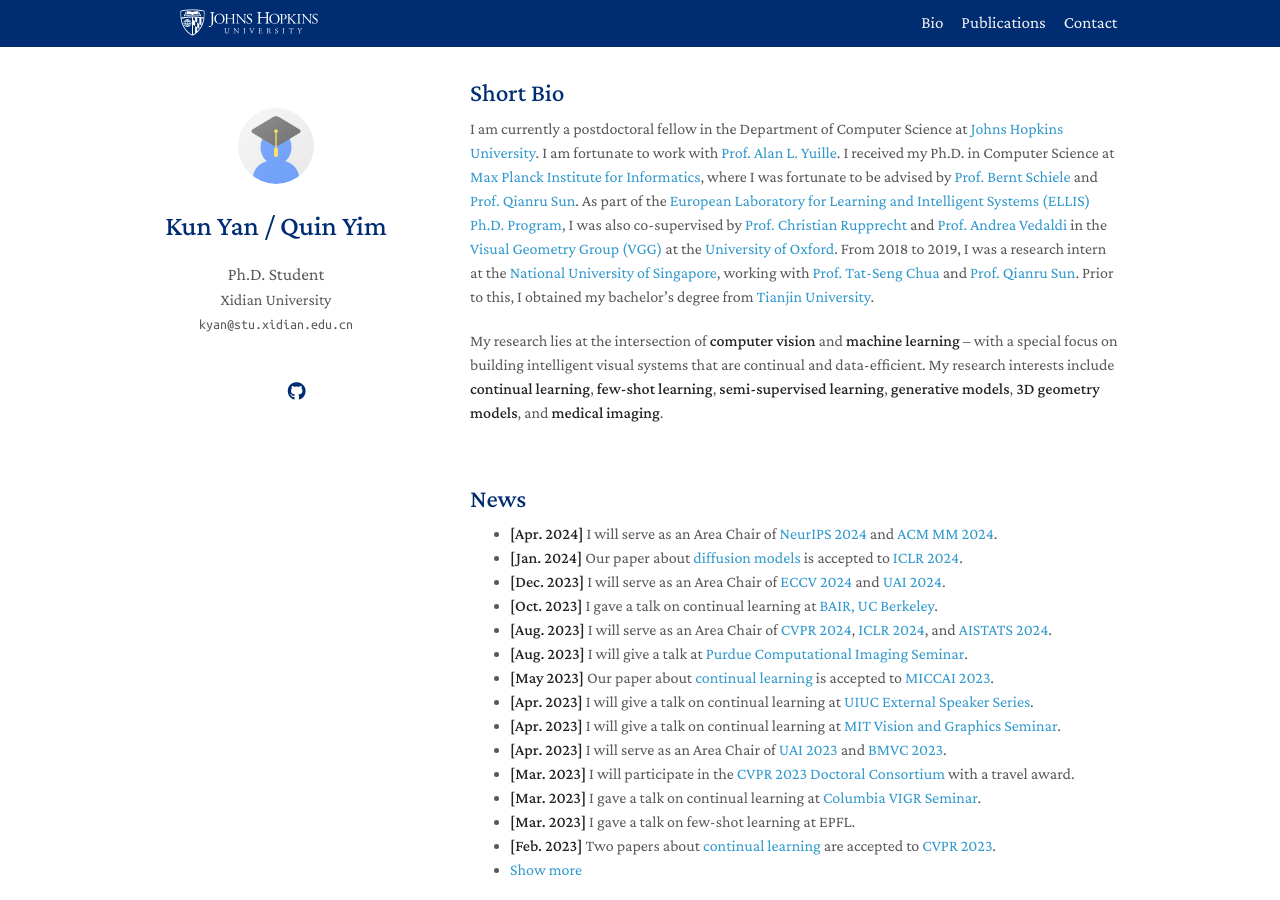
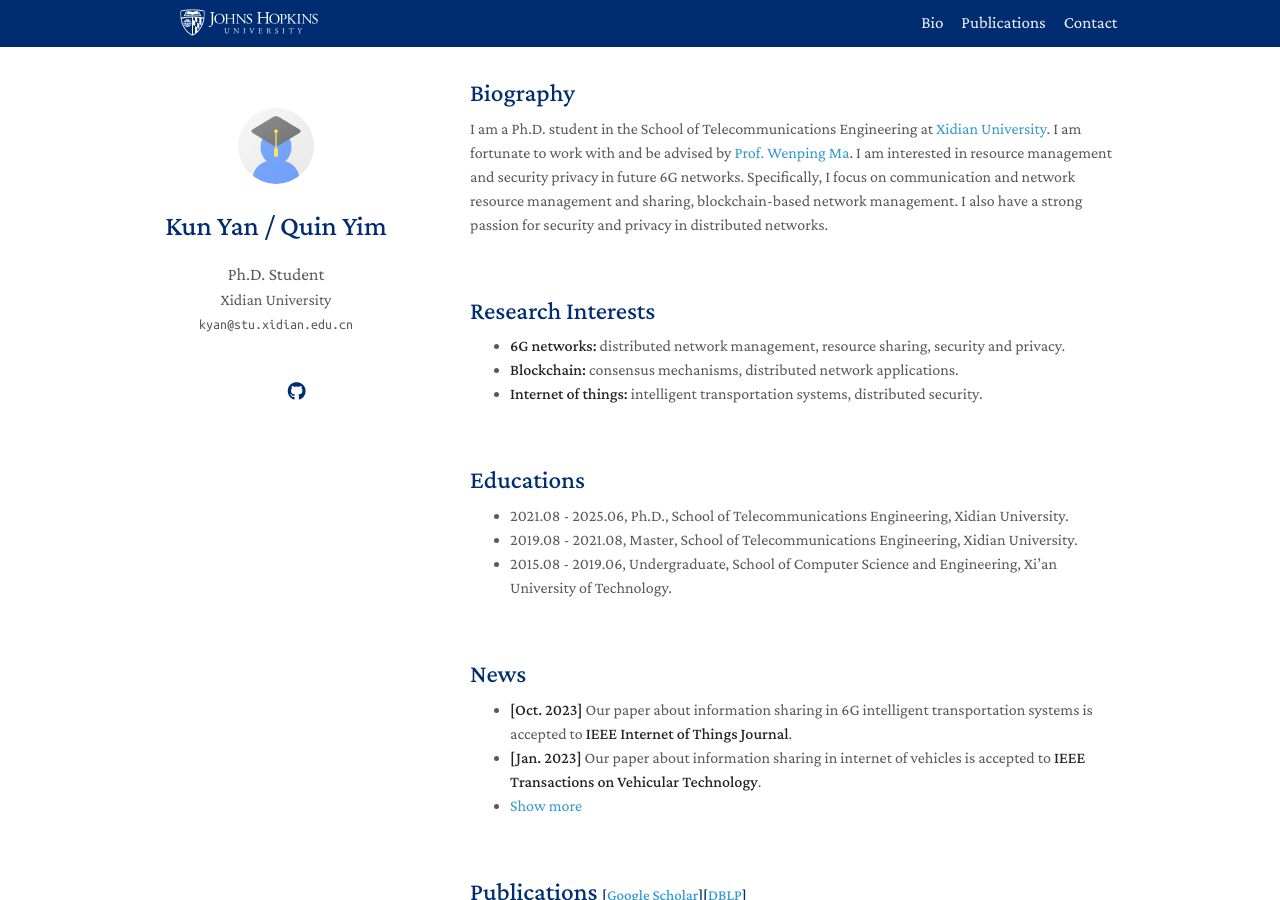
Before and after one commit to QuinYim/quinyim.github.io, a Jekyll site: the page built from index.md, in a window 1280 px wide and 900 px high. Built offline with Jekyll 4.4.1, drawn with Linux system fonts in a browser that asks for light colours; comment, search, counter and statistics services are not loaded; a style sheet for code colours, icons or effects is not loaded.

Commit message:
First Commit

```diff
--- a/_includes/news.md
+++ b/_includes/news.md
@@ -3,24 +3,12 @@
 <h2 style="margin: 60px 0px 10px;">News</h2>
 
 <ul>
-<li><strong>[Apr. 2024]</strong> I will serve as an Area Chair of <a href="https://neurips.cc/Conferences/2024">NeurIPS 2024</a> and <a href="https://2024.acmmm.org/">ACM MM 2024</a>.</li>
-<li><strong>[Jan. 2024]</strong> Our paper about <a href="https://arxiv.org/pdf/2306.08103.pdf">diffusion models</a> is accepted to <a href="https://iclr.cc/Conferences/2024/">ICLR 2024</a>.</li>
-<li><strong>[Dec. 2023]</strong> I will serve as an Area Chair of <a href="https://eccv2024.ecva.net/">ECCV 2024</a> and <a href="https://www.auai.org/uai2024/">UAI 2024</a>.</li>
-<li><strong>[Oct. 2023]</strong> I gave a talk on continual learning at <a href="https://bair.berkeley.edu/">BAIR, UC Berkeley</a>. </li>
-<li><strong>[Aug. 2023]</strong> I will serve as an Area Chair of <a href="https://cvpr.thecvf.com/">CVPR 2024</a>, <a href="https://iclr.cc/">ICLR 2024</a>, and <a href="https://aistats.org/aistats2024/">AISTATS 2024</a>.</li>
-<li><strong>[Aug. 2023]</strong> I will give a talk at <a href="https://engineering.purdue.edu/ChanGroup/comp_imaging_seminar.html">Purdue Computational Imaging Seminar</a>.</li>
-<li><strong>[May 2023]</strong> Our paper about <a href="https://arxiv.org/pdf/2306.00988.pdf">continual learning</a> is accepted to <a href="https://conferences.miccai.org/2023/en/">MICCAI 2023</a>.</li>
-<li><strong>[Apr. 2023]</strong> I will give a talk on continual learning at <a href="https://calendars.illinois.edu/detail/2568?eventId=33456212">UIUC External Speaker Series</a>.</li>
-<li><strong>[Apr. 2023]</strong> I will give a talk on continual learning at <a href="https://sites.google.com/view/visionseminar">MIT Vision and Graphics Seminar</a>.</li>
-<li><strong>[Apr. 2023]</strong> I will serve as an Area Chair of <a href="https://www.auai.org/uai2023/">UAI 2023</a> and <a href="https://bmvc2023.rog/">BMVC 2023</a>.</li>
-<li><strong>[Mar. 2023]</strong> I will participate in the <a href="https://cvpr2023.thecvf.com/Conferences/2023/CallForDoctoralConsortium">CVPR 2023 Doctoral Consortium</a> with a travel award. </li>
-<li><strong>[Mar. 2023]</strong> I gave a talk on continual learning at <a href="https://vigr.cs.columbia.edu/vigr_seminar.html">Columbia VIGR Seminar</a>. </li>
-<li><strong>[Mar. 2023]</strong> I gave a talk on few-shot learning at EPFL. </li>
-<li><strong>[Feb. 2023]</strong> Two papers about <a href="./#publications">continual learning</a> are accepted to <a href="http://cvpr2023.thecvf.com/">CVPR 2023</a>.</li>
+<li><strong>[Oct. 2023]</strong> Our paper about information sharing in 6G intelligent transportation systems is accepted to <strong>IEEE Internet of Things Journal</strong>.</li>
+<li><strong>[Jan. 2023]</strong> Our paper about information sharing in internet of vehicles is accepted to <strong>IEEE Transactions on Vehicular Technology</strong>.</li>
 
 <li> <a href="javascript:toggle_vis('newsmore')">Show more</a> </li>
 <div id="newsmore" style="display:none">
-  <li><strong>[Dec. 2022]</strong> <a href="https://www.bmvc2023.org">BMVC 2023</a> will be held in Aberdeen, UK, and I will serve as the Website Chair.</li>
+  <li><strong>[Aug. 2021]</strong> I became a Ph.D. student at the Xidian University.</li>
   <li><strong>[Nov. 2022]</strong> Our paper about <a href="https://pure.mpg.de/rest/items/item_3478882_1/component/file_3478883/content">class-incremental learning</a> is accepted to <a href="https://aaai.org/Conferences/AAAI-23/">AAAI 2023</a>.</li>
   <li><strong>[Oct. 2022]</strong> I am recognized as a top reviewer for <a href="https://neurips.cc/Conferences/2022/ProgramCommittee">NeurIPS 2022</a>.</li>
   <li><strong>[Aug. 2022]</strong> I will serve as an area chair of <a href="https://aistats.org/aistats2023/">AISTATS 2023</a>.</li>
--- a/index.md
+++ b/index.md
@@ -1,14 +1,24 @@
 ---
 layout: homepage
 ---
-
 <h1 id="about-me"></h1>
 
-<h2 style="margin: 60px 0px 10px;">Short Bio</h2>
+<h2 style="margin: 60px 0px 10px;">Biography</h2>
 
-I am currently a postdoctoral fellow in the Department of Computer Science at [Johns Hopkins University](https://cs.jhu.edu). I am fortunate to work with [Prof. Alan L. Yuille](https://www.cs.jhu.edu/~ayuille/). I received my Ph.D. in Computer Science at [Max Planck Institute for Informatics](https://www.mpi-inf.mpg.de/), where I was fortunate to be advised by [Prof. Bernt Schiele](https://people.mpi-inf.mpg.de/~schiele/) and [Prof. Qianru Sun](https://qianrusun.com/). As part of the [European Laboratory for Learning and Intelligent Systems (ELLIS) Ph.D. Program](https://ellis.eu/phd-postdoc), I was also co-supervised by [Prof. Christian Rupprecht](https://www.cs.ox.ac.uk/people/christian.rupprecht/) and [Prof. Andrea Vedaldi](https://www.robots.ox.ac.uk/~vedaldi/) in the [Visual Geometry Group (VGG)](https://www.robots.ox.ac.uk/~vgg/) at the [University of Oxford](https://www.ox.ac.uk/). From 2018 to 2019, I was a research intern at the [National University of Singapore](https://www.comp.nus.edu.sg/), working with [Prof. Tat-Seng Chua](https://www.chuatatseng.com/) and [Prof. Qianru Sun](https://qianrusun.com/). Prior to this, I obtained my bachelor’s degree from [Tianjin University](http://www.tju.edu.cn/english/index.htm).
+I am a Ph.D. student in the School of Telecommunications Engineering at [Xidian University](https://www.xidian.edu.cn/). I am fortunate to work with and be advised by [Prof. Wenping Ma](https://web.xidian.edu.cn/mawenping/). I am interested in resource management and security privacy in future 6G networks. Specifically, I focus on communication and network resource management and sharing, blockchain-based network management. I also have a strong passion for security and privacy in distributed networks.
 
-My research lies at the intersection of **computer vision** and **machine learning** -- with a special focus on building intelligent visual systems that are continual and data-efficient. My research interests include **continual learning**, **few-shot learning**, **semi-supervised learning**, **generative models**, **3D geometry models**, and **medical imaging**.
+<h2 style="margin: 60px 0px 10px;">Research Interests</h2>
+
+- **6G networks:** distributed network management, resource sharing, security and privacy.
+- **Blockchain:** consensus mechanisms, distributed network applications.
+- **Internet of things:** intelligent transportation systems, distributed security.
+
+<h2 style="margin: 60px 0px 10px;">Educations</h2>
+
+
+* 2021.08 - 2025.06, Ph.D., School of Telecommunications Engineering, Xidian University.
+* 2019.08 - 2021.08, Master, School of Telecommunications Engineering, Xidian University.
+* 2015.08 - 2019.06, Undergraduate, School of Computer Science and Engineering, Xi'an University of Technology.
 
 <!--
 <strong style="color:#e74d3c; font-weight:600"><strong style="color:#e74d3c; font-weight:600">I am currently on the 2023-2024 academic job market, looking for faculty positions in CS, CSE, ECE, IEOR, etc., related to Artificial Intelligence, Computer Vision, and Machine Learning. Please feel free to contact me if you are interested. I am also happy to give talks on my research in related seminars.</strong></strong>
```
